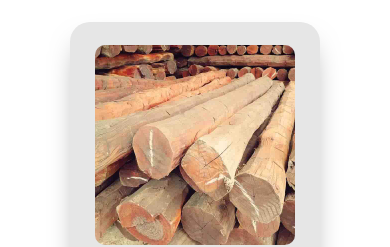
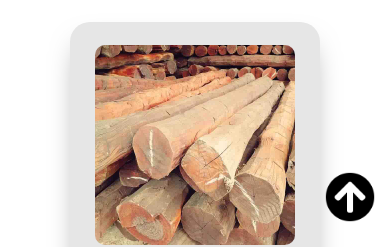
Before and after one commit to mattbidarte/el-potrero-matias-bidarte, a website: page pages/productos.html in a window 390 px wide. Shown: the part 607-854 px from the top of the page. Drawn offline with Linux system fonts and the light colour scheme.

Commit message:
agregando arrowup a productos

```diff
--- a/pages/productos.html
+++ b/pages/productos.html
@@ -44,6 +44,12 @@
 
         <!-- MAIN productos -->
         <main class="mainProductos">
+            <div class="arrowup">
+                <a href="./productos.html">
+                    <img src="../assets/img/arrow-up.png" alt="Flecha arriba" />
+                </a>
+            </div>
+
             <h1>Todo lo que necesitas para el campo y construcción</h1>
 
             <h2>Productos destacados</h2>
--- a/sass/_mediaquerie.scss
+++ b/sass/_mediaquerie.scss
@@ -144,6 +144,12 @@
     .banner__portada {
         max-width: 80vw;
     }
+
+    // PAGE PRODUCTOS
+    .arrowup img{
+        margin: 15px;
+        height: 50px;
+    }
 }
 
 @media screen and (max-width: 500px){
--- a/sass/pages/_productos.scss
+++ b/sass/pages/_productos.scss
@@ -1,3 +1,11 @@
+.arrowup img{
+    position: fixed;
+    height: 60px;
+    bottom: 0;
+    right: 0;
+    margin: 40px;
+}
+
 .contacto-button {
     text-align: center;
     margin: 50px 0;
```
Also changed, not shown: assets/img/arrow-up.png (added), css/style.css.
